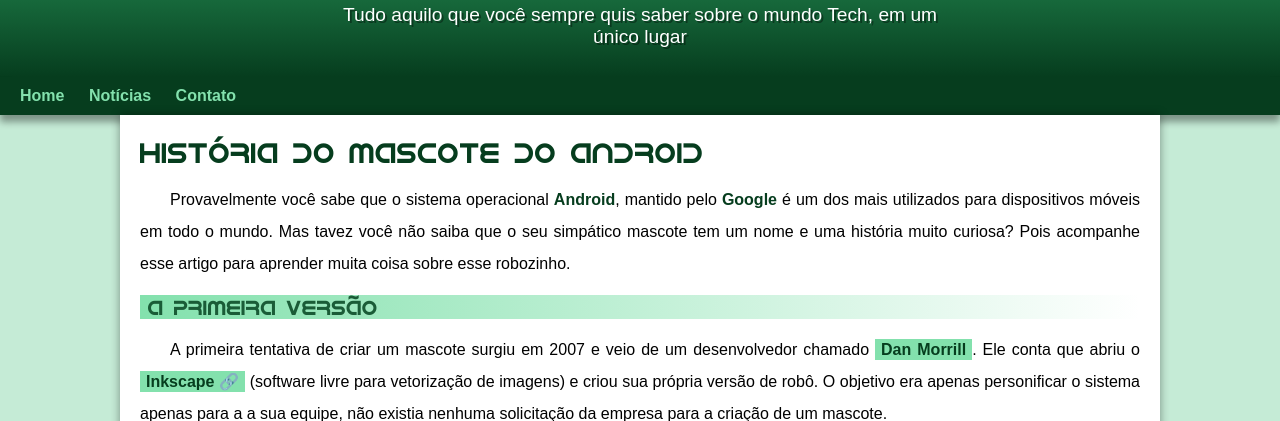
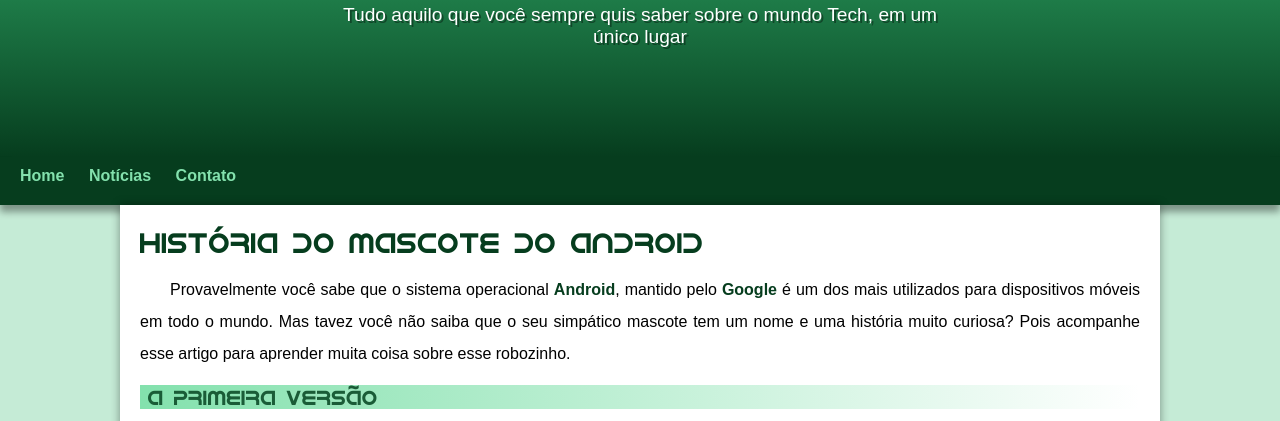
Before and after one commit to viniciusppv/projeto-android, a plain HTML site: page index.html in a window 1280 px wide. Shown: the part 113-534 px from the top of the page. Drawn offline with Linux system fonts and the light colour scheme.

Commit message:
Update style.css

```diff
--- a/estilo/style.css
+++ b/estilo/style.css
@@ -41,6 +41,7 @@ header {
     height: 150px;
     text-align: center;
     padding-top: 40px;
+    padding-bottom: 80px;
 }
 
 header > h1 {
@@ -66,7 +67,7 @@ header > p {
 
 nav {
     background-color: var(--cor5);
-    padding: 10px;
+    padding: 10px 10px 20px 10px;
     box-shadow: 0px 7px 7px rgba(0, 0, 0, 0.368);
 }
 
```
